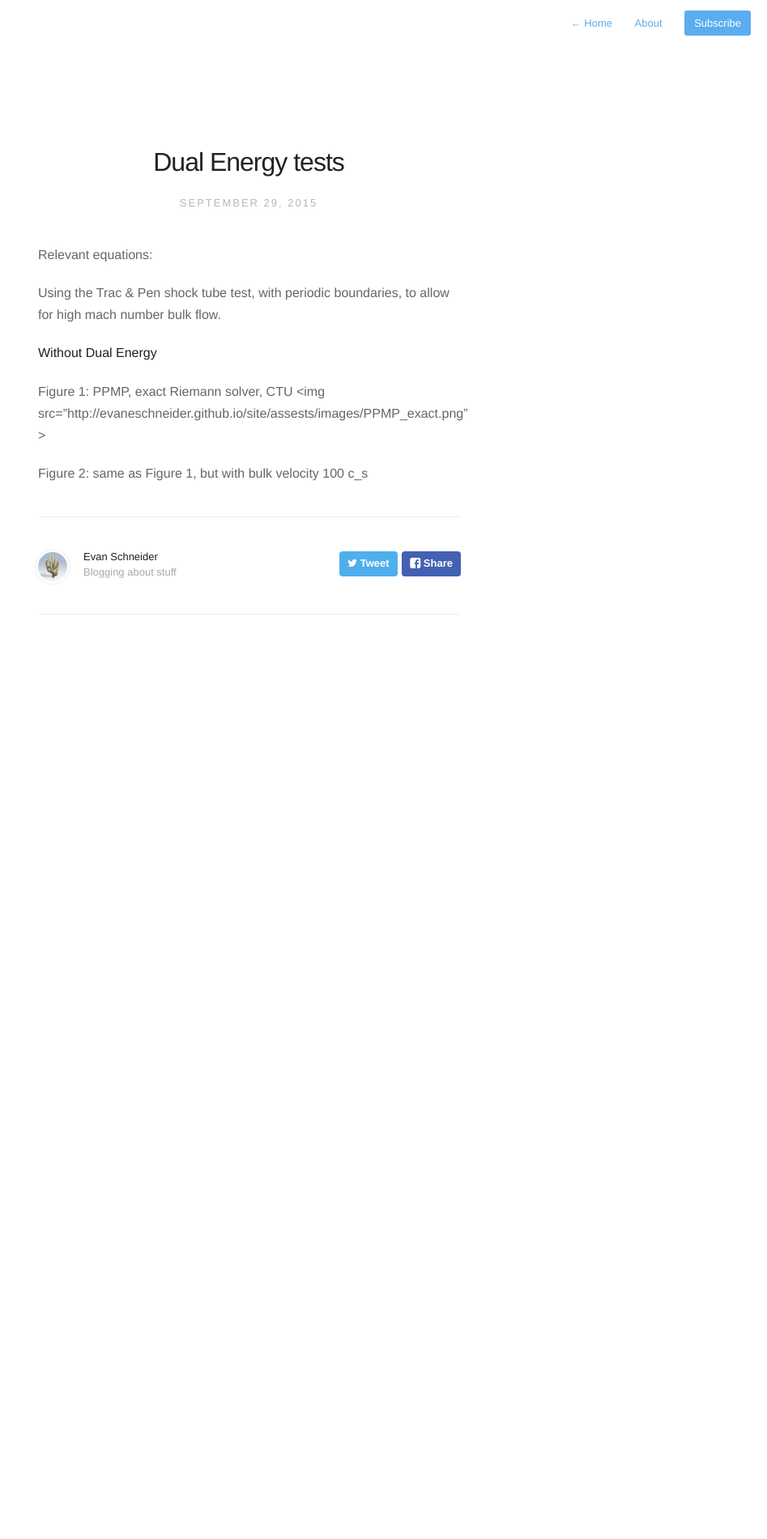
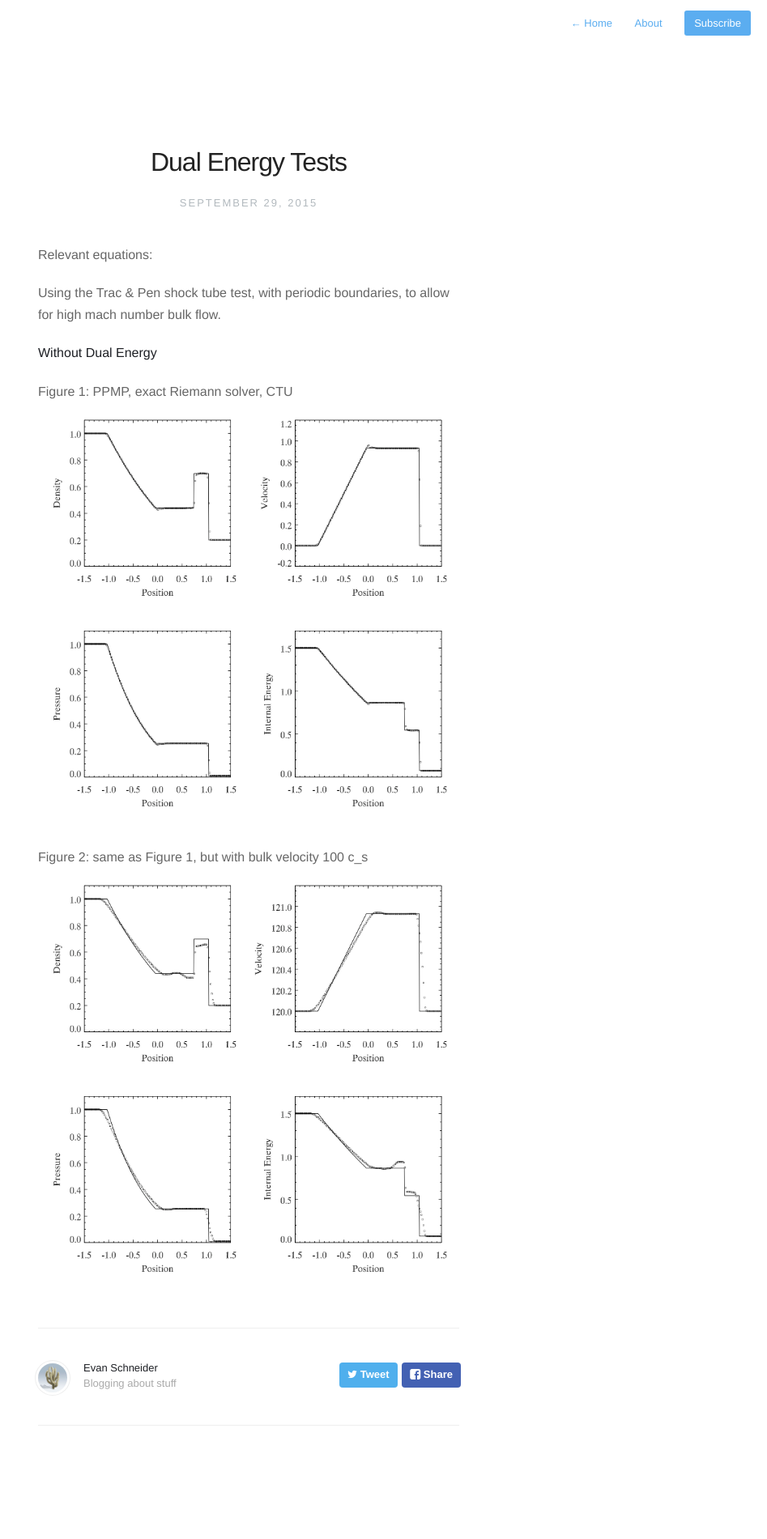
Before and after one commit to evaneschneider/site, a Jekyll site: the page built from _posts/2015-09-29-first-post.markdown, in a window 1280 px wide. Shown: the whole page at 81% size, without its empty margins (333-1280 px from the left). Built offline with Jekyll 4.4.1, drawn with Linux system fonts in a browser that asks for light colours; nearby versions of some CDN libraries; Markdown is read by kramdown in place of the engine named in the settings; before the commit the page ends 900 px from its top, so only the background shows below that.

Commit message:
Maybe without the typo...

```diff
--- a/_posts/2015-09-29-first-post.markdown
+++ b/_posts/2015-09-29-first-post.markdown
@@ -1,5 +1,5 @@
 ---
-title:  "Dual Energy tests"
+title:  "Dual Energy Tests"
 date:   2015-09-29 12:25:00
 description: Experimenting with different dual energy formulations
 ---
@@ -12,7 +12,7 @@ Using the Trac & Pen shock tube test, with periodic boundaries, to allow for hig
 **Without Dual Energy**
 
 Figure 1: PPMP, exact Riemann solver, CTU
-<img src="{{ site.url }}assests/images/PPMP_exact.png" \>
+<img src="{{ site.url }}assets/images/PPMP_exact.png">
 
 Figure 2: same as Figure 1, but with bulk velocity 100 c_s
-![](/assests/images/PPMP_exact_M100.png)
+![](/assets/images/PPMP_exact_M100.png)
```
Also changed, not shown: 6 other files.
